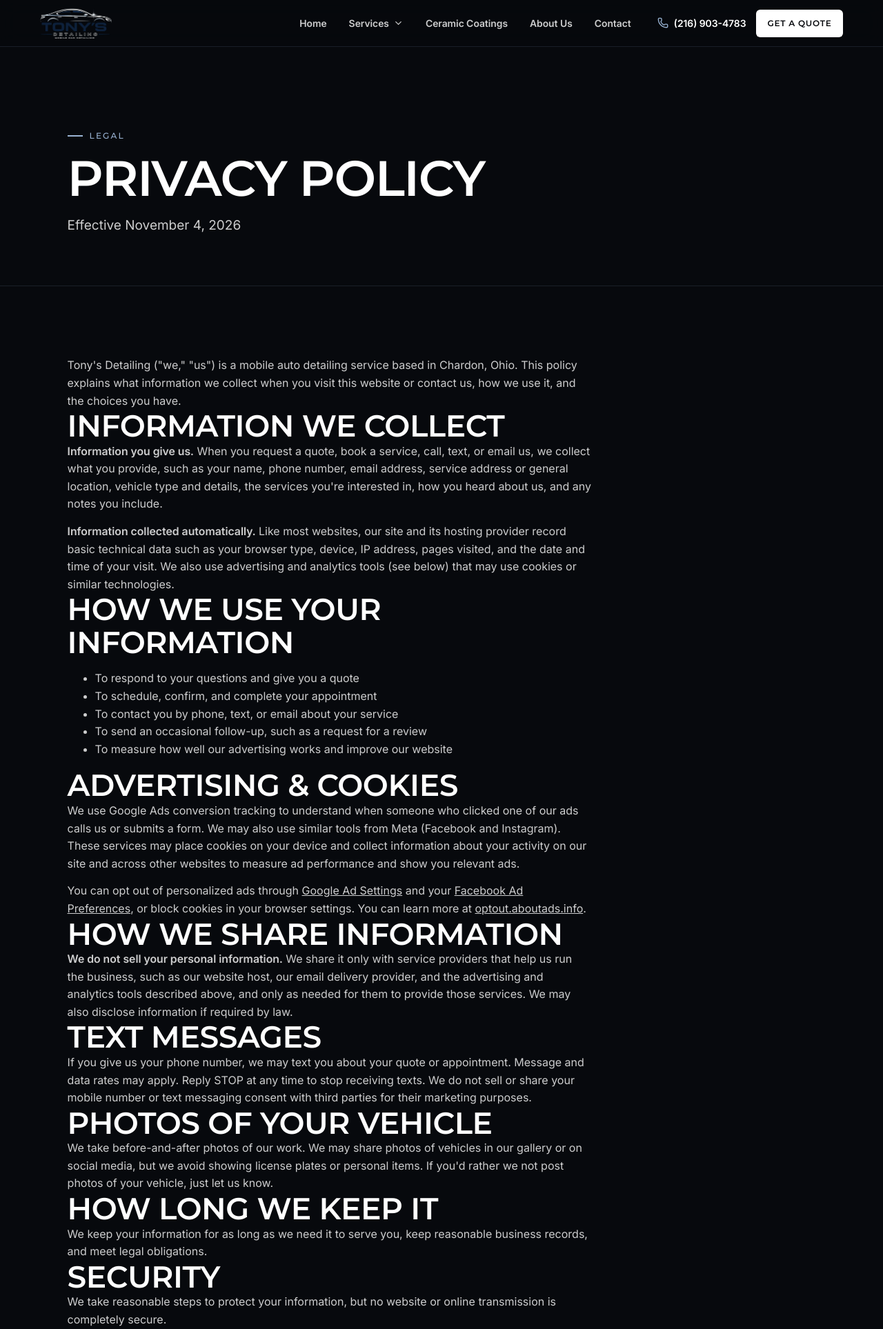
After one commit to tonybtown1282009-gif/Tonys-Detailing-Site-Vercel, a Flask app: page /privacy in a window 1280 px wide. The commit adds this page. Shown: the top 1927 px of the page at 69% size. Run offline with Flask 3, Linux system fonts and the light colour scheme.

Commit message:
Add privacy policy page at /privacy with footer links
Co-Authored-By: Claude Opus 5.5 <noreply@anthropic.com>
Claude-Session: https://claude.ai/code/session_018bibMgqibsBdRsyuwGrM1G

```diff
--- a/app.py
+++ b/app.py
@@ -983,6 +983,7 @@ TEMPLATE_PAGES = (
     ("/about", "about.html", {}),
     ("/contact", "contact.html", {}),
     ("/quote", "quote.html", {}),
+    ("/privacy", "privacy.html", {}),
 )
 
 # Meta-ad landing pages: linkable, noindex, kept out of the sitemap.
--- a/bentleyville.html
+++ b/bentleyville.html
@@ -312,7 +312,7 @@ height="0" width="0" style="display:none;visibility:hidden"></iframe></noscript>
       </div>
     </div>
     <div class="foot-bottom">
-      &copy; 2026 Tony's Detailing &middot; Chardon, OH. All rights reserved.<br>
+      &copy; 2026 Tony's Detailing &middot; Chardon, OH. All rights reserved. &middot; <a href="/privacy">Privacy Policy</a><br>
       Prices subject to change. Results may vary based on vehicle condition. Final quote confirmed before work begins. &middot; v2
     </div>
   </div>
--- a/boat-detailing.html
+++ b/boat-detailing.html
@@ -667,7 +667,7 @@ height="0" width="0" style="display:none;visibility:hidden"></iframe></noscript>
       </div>
     </div>
     <div class="foot-bottom">
-      &copy; 2026 Tony's Detailing &middot; Chardon, OH. All rights reserved.<br>
+      &copy; 2026 Tony's Detailing &middot; Chardon, OH. All rights reserved. &middot; <a href="/privacy">Privacy Policy</a><br>
       Prices subject to change. Results may vary based on boat condition. Final quote confirmed before work begins. &middot; v2
     </div>
   </div>
--- a/booking.html
+++ b/booking.html
@@ -649,7 +649,7 @@ height="0" width="0" style="display:none;visibility:hidden"></iframe></noscript>
   <div class="wrap">
     <div class="foot-row">
       <div class="copyright">
-        &copy; 2026 Tony's Detailing &middot; Chardon, OH. All rights reserved.<br>
+        &copy; 2026 Tony's Detailing &middot; Chardon, OH. All rights reserved. &middot; <a href="/privacy">Privacy Policy</a><br>
         Prices subject to change. Results may vary based on vehicle condition. &middot; v2
       </div>
       <div class="foot-social">
--- a/chagrin-falls.html
+++ b/chagrin-falls.html
@@ -312,7 +312,7 @@ height="0" width="0" style="display:none;visibility:hidden"></iframe></noscript>
       </div>
     </div>
     <div class="foot-bottom">
-      &copy; 2026 Tony's Detailing &middot; Chardon, OH. All rights reserved.<br>
+      &copy; 2026 Tony's Detailing &middot; Chardon, OH. All rights reserved. &middot; <a href="/privacy">Privacy Policy</a><br>
       Prices subject to change. Results may vary based on vehicle condition. Final quote confirmed before work begins. &middot; v2
     </div>
   </div>
--- a/faq.html
+++ b/faq.html
@@ -496,7 +496,7 @@ height="0" width="0" style="display:none;visibility:hidden"></iframe></noscript>
       </div>
     </div>
     <div class="foot-bottom">
-      &copy; 2026 Tony's Detailing &middot; Chardon, OH. All rights reserved.<br>
+      &copy; 2026 Tony's Detailing &middot; Chardon, OH. All rights reserved. &middot; <a href="/privacy">Privacy Policy</a><br>
       Common questions about mobile detailing in Geauga &amp; Lake County, Ohio. &middot; v2
     </div>
   </div>
--- a/gallery.html
+++ b/gallery.html
@@ -485,7 +485,7 @@ height="0" width="0" style="display:none;visibility:hidden"></iframe></noscript>
       </div>
     </div>
     <div class="foot-bottom">
-      &copy; 2026 Tony's Detailing &middot; Chardon, OH. All rights reserved.<br>
+      &copy; 2026 Tony's Detailing &middot; Chardon, OH. All rights reserved. &middot; <a href="/privacy">Privacy Policy</a><br>
       Before-and-after photos from real details across Geauga &amp; Lake County, Ohio. &middot; v2
     </div>
   </div>
--- a/gates-mills.html
+++ b/gates-mills.html
@@ -312,7 +312,7 @@ height="0" width="0" style="display:none;visibility:hidden"></iframe></noscript>
       </div>
     </div>
     <div class="foot-bottom">
-      &copy; 2026 Tony's Detailing &middot; Chardon, OH. All rights reserved.<br>
+      &copy; 2026 Tony's Detailing &middot; Chardon, OH. All rights reserved. &middot; <a href="/privacy">Privacy Policy</a><br>
       Prices subject to change. Results may vary based on vehicle condition. Final quote confirmed before work begins. &middot; v2
     </div>
   </div>
--- a/hunting-valley.html
+++ b/hunting-valley.html
@@ -312,7 +312,7 @@ height="0" width="0" style="display:none;visibility:hidden"></iframe></noscript>
       </div>
     </div>
     <div class="foot-bottom">
-      &copy; 2026 Tony's Detailing &middot; Chardon, OH. All rights reserved.<br>
+      &copy; 2026 Tony's Detailing &middot; Chardon, OH. All rights reserved. &middot; <a href="/privacy">Privacy Policy</a><br>
       Prices subject to change. Results may vary based on vehicle condition. Final quote confirmed before work begins. &middot; v2
     </div>
   </div>
--- a/moreland-hills.html
+++ b/moreland-hills.html
@@ -312,7 +312,7 @@ height="0" width="0" style="display:none;visibility:hidden"></iframe></noscript>
       </div>
     </div>
     <div class="foot-bottom">
-      &copy; 2026 Tony's Detailing &middot; Chardon, OH. All rights reserved.<br>
+      &copy; 2026 Tony's Detailing &middot; Chardon, OH. All rights reserved. &middot; <a href="/privacy">Privacy Policy</a><br>
       Prices subject to change. Results may vary based on vehicle condition. Final quote confirmed before work begins. &middot; v2
     </div>
   </div>
--- a/pepper-pike.html
+++ b/pepper-pike.html
@@ -312,7 +312,7 @@ height="0" width="0" style="display:none;visibility:hidden"></iframe></noscript>
       </div>
     </div>
     <div class="foot-bottom">
-      &copy; 2026 Tony's Detailing &middot; Chardon, OH. All rights reserved.<br>
+      &copy; 2026 Tony's Detailing &middot; Chardon, OH. All rights reserved. &middot; <a href="/privacy">Privacy Policy</a><br>
       Prices subject to change. Results may vary based on vehicle condition. Final quote confirmed before work begins. &middot; v2
     </div>
   </div>
--- a/reviews.html
+++ b/reviews.html
@@ -822,7 +822,7 @@ height="0" width="0" style="display:none;visibility:hidden"></iframe></noscript>
       </div>
     </div>
     <div class="foot-bottom">
-      &copy; 2026 Tony's Detailing &middot; Chardon, OH. All rights reserved.<br>
+      &copy; 2026 Tony's Detailing &middot; Chardon, OH. All rights reserved. &middot; <a href="/privacy">Privacy Policy</a><br>
       5-star mobile detailing reviews from Geauga &amp; Lake County, Ohio. &middot; v2
     </div>
   </div>
--- a/rv-detailing.html
+++ b/rv-detailing.html
@@ -686,7 +686,7 @@ height="0" width="0" style="display:none;visibility:hidden"></iframe></noscript>
       </div>
     </div>
     <div class="foot-bottom">
-      &copy; 2026 Tony's Detailing &middot; Chardon, OH. All rights reserved.<br>
+      &copy; 2026 Tony's Detailing &middot; Chardon, OH. All rights reserved. &middot; <a href="/privacy">Privacy Policy</a><br>
       Prices subject to change. Results may vary based on camper / RV condition. Final quote confirmed before work begins. &middot; v2
     </div>
   </div>
--- a/templates/base.html
+++ b/templates/base.html
@@ -137,6 +137,7 @@ j=d.createElement(s),dl=l!='dataLayer'?'&l='+l:'';j.async=true;j.src=
           <li><a href="/gallery">Gallery</a></li>
           <li><a href="/faq">FAQ</a></li>
           <li><a href="/contact">Contact</a></li>
+          <li><a href="/privacy">Privacy Policy</a></li>
         </ul>
       </div>
       <div>
@@ -155,7 +156,7 @@ j=d.createElement(s),dl=l!='dataLayer'?'&l='+l:'';j.async=true;j.src=
       <a href="/services#area">All service areas</a>
     </div>
     <div class="foot-legal">
-      <p>&copy; {{ year }} Tony's Detailing &middot; Chardon, OH. Prices subject to change; final quote confirmed on arrival.</p>
+      <p>&copy; {{ year }} Tony's Detailing &middot; Chardon, OH. Prices subject to change; final quote confirmed on arrival. &middot; <a href="/privacy">Privacy Policy</a></p>
       <p>Cancellations require 24 hours' notice.</p>
     </div>
   </div>
--- /dev/null
+++ b/templates/privacy.html
@@ -0,0 +1,65 @@
+{% extends "base.html" %}
+{% import '_macros.html' as m with context %}
+{% block title %}Privacy Policy — Tony's Detailing{% endblock %}
+{% block description %}How Tony's Detailing collects, uses, and protects the information you share through our website, quote form, and booking form.{% endblock %}
+{% block content %}
+<section class="phero">
+  <div class="wrap">
+    <span class="eyebrow">Legal</span>
+    <h1>Privacy Policy</h1>
+    <p class="lede">Effective November 4, 2026</p>
+  </div>
+</section>
+<section class="sec">
+  <div class="wrap">
+    <div class="prose" style="max-width:760px">
+      <p>Tony's Detailing ("we," "us") is a mobile auto detailing service based in Chardon, Ohio. This policy explains what information we collect when you visit this website or contact us, how we use it, and the choices you have.</p>
+
+      <h2>Information We Collect</h2>
+      <p><strong>Information you give us.</strong> When you request a quote, book a service, call, text, or email us, we collect what you provide, such as your name, phone number, email address, service address or general location, vehicle type and details, the services you're interested in, how you heard about us, and any notes you include.</p>
+      <p><strong>Information collected automatically.</strong> Like most websites, our site and its hosting provider record basic technical data such as your browser type, device, IP address, pages visited, and the date and time of your visit. We also use advertising and analytics tools (see below) that may use cookies or similar technologies.</p>
+
+      <h2>How We Use Your Information</h2>
+      <ul>
+        <li>To respond to your questions and give you a quote</li>
+        <li>To schedule, confirm, and complete your appointment</li>
+        <li>To contact you by phone, text, or email about your service</li>
+        <li>To send an occasional follow-up, such as a request for a review</li>
+        <li>To measure how well our advertising works and improve our website</li>
+      </ul>
+
+      <h2>Advertising &amp; Cookies</h2>
+      <p>We use Google Ads conversion tracking to understand when someone who clicked one of our ads calls us or submits a form. We may also use similar tools from Meta (Facebook and Instagram). These services may place cookies on your device and collect information about your activity on our site and across other websites to measure ad performance and show you relevant ads.</p>
+      <p>You can opt out of personalized ads through <a href="https://adssettings.google.com" target="_blank" rel="noopener">Google Ad Settings</a> and your <a href="https://www.facebook.com/adpreferences" target="_blank" rel="noopener">Facebook Ad Preferences</a>, or block cookies in your browser settings. You can learn more at <a href="https://optout.aboutads.info" target="_blank" rel="noopener">optout.aboutads.info</a>.</p>
+
+      <h2>How We Share Information</h2>
+      <p><strong>We do not sell your personal information.</strong> We share it only with service providers that help us run the business, such as our website host, our email delivery provider, and the advertising and analytics tools described above, and only as needed for them to provide those services. We may also disclose information if required by law.</p>
+
+      <h2>Text Messages</h2>
+      <p>If you give us your phone number, we may text you about your quote or appointment. Message and data rates may apply. Reply STOP at any time to stop receiving texts. We do not sell or share your mobile number or text messaging consent with third parties for their marketing purposes.</p>
+
+      <h2>Photos of Your Vehicle</h2>
+      <p>We take before-and-after photos of our work. We may share photos of vehicles in our gallery or on social media, but we avoid showing license plates or personal items. If you'd rather we not post photos of your vehicle, just let us know.</p>
+
+      <h2>How Long We Keep It</h2>
+      <p>We keep your information for as long as we need it to serve you, keep reasonable business records, and meet legal obligations.</p>
+
+      <h2>Security</h2>
+      <p>We take reasonable steps to protect your information, but no website or online transmission is completely secure.</p>
+
+      <h2>Your Choices</h2>
+      <p>You can ask us to access, correct, or delete the personal information we have about you, or to stop contacting you, by emailing or calling us using the details below.</p>
+
+      <h2>Children</h2>
+      <p>This website is not directed to children under 13, and we do not knowingly collect personal information from them.</p>
+
+      <h2>Changes to This Policy</h2>
+      <p>We may update this policy from time to time. The effective date at the top of this page shows when it was last changed.</p>
+
+      <h2>Contact Us</h2>
+      <p>Tony's Detailing<br>Chardon, OH<br>Phone: <a href="tel:{{ c.PHONE_TEL }}">{{ c.PHONE_DISPLAY }}</a><br>Email: <a href="mailto:{{ c.EMAIL }}">{{ c.EMAIL }}</a></p>
+    </div>
+  </div>
+</section>
+{{ m.quote_section() }}
+{% endblock %}
```
